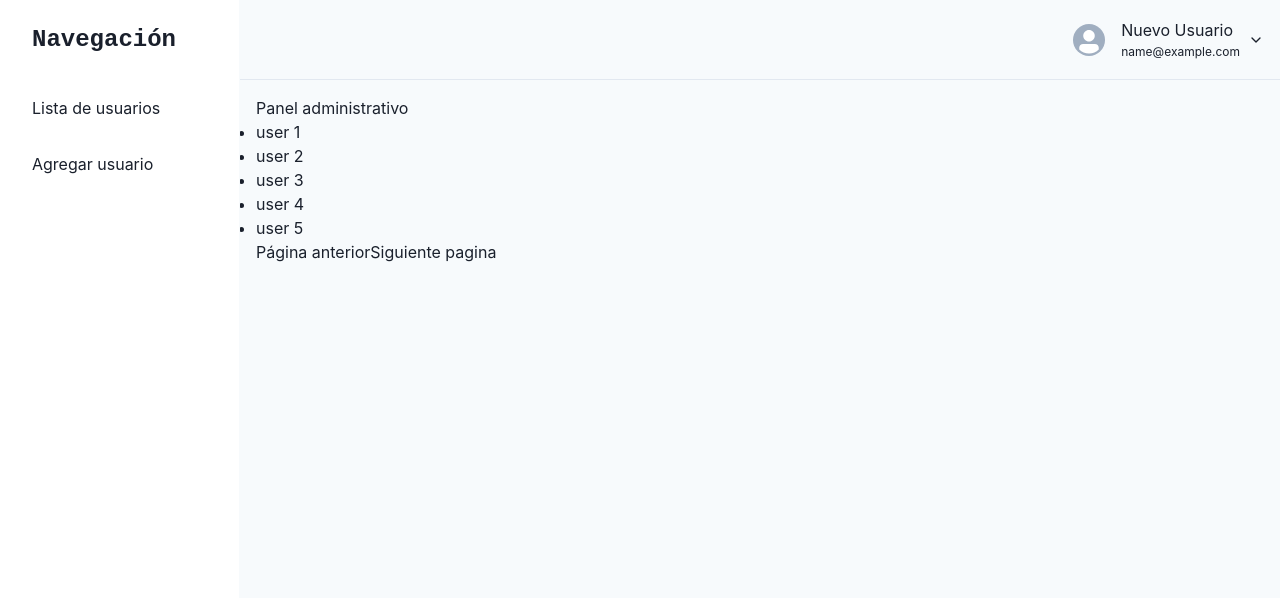
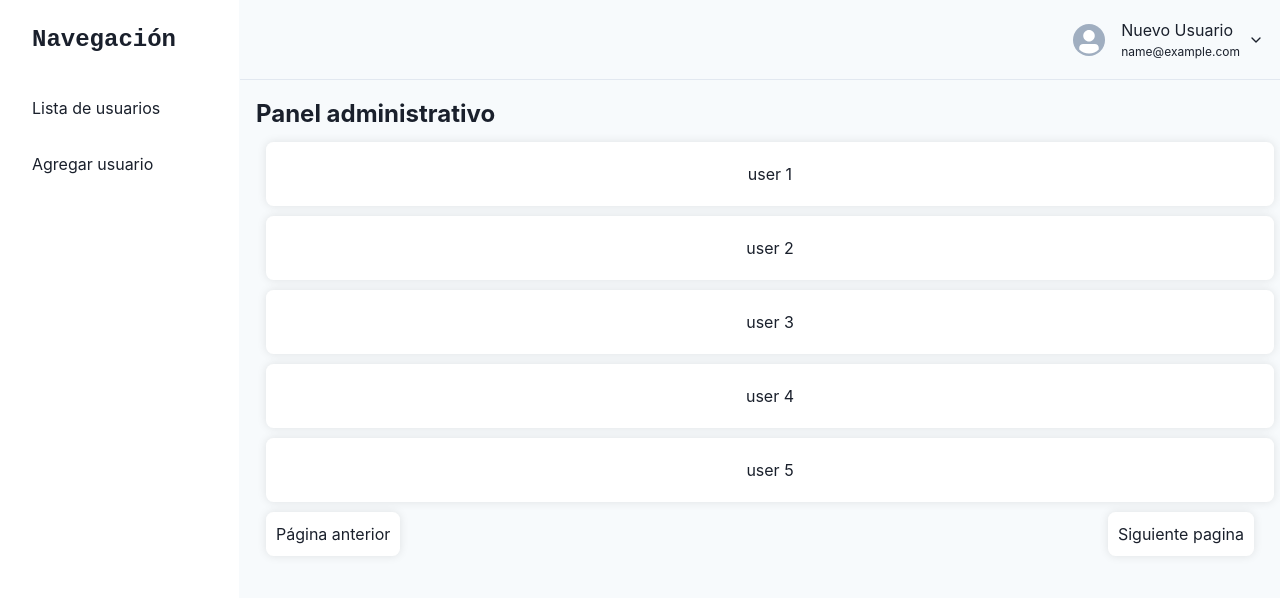
Before and after one commit to adonyssantos/unphu-frontend-test, a React (Vite) app: page /login in a window 1280 px wide. Both pictures are taken after typing "name@example.com", "Sample123" into the empty fields and a click on the button "Iniciar Sesión". Shown: the top 598 px of the page. Built offline with nearby package versions, Linux system fonts and the light colour scheme.

Commit message:
Add sass styles

```diff
--- a/package.json
+++ b/package.json
@@ -28,6 +28,7 @@
     "@types/redux-thunk": "2.1.0",
     "@vitejs/plugin-react": "1.3.0",
     "redux-devtools-extension": "2.13.9",
+    "sass": "1.52.2",
     "typescript": "4.6.3",
     "vite": "2.9.9"
   }
--- a/src/components/AuthContainer.tsx
+++ b/src/components/AuthContainer.tsx
@@ -9,7 +9,7 @@ interface AuthContainerProps {
 export default function AuthContainer({ title, children }: AuthContainerProps) {
   return (
     <Flex bg='gray.100' align='center' justify='center' h='100vh'>
-      <Box bg='white' p={6} rounded='md'>
+      <Box bg='white' p={6} rounded='md' className='container'>
         <Heading fontSize='xl' fontWeight={600} textAlign='center'>
           {title}
         </Heading>
--- a/src/main.tsx
+++ b/src/main.tsx
@@ -3,6 +3,7 @@ import ReactDOM from 'react-dom/client';
 import { BrowserRouter } from 'react-router-dom';
 import { ChakraProvider } from '@chakra-ui/react';
 import App from './App';
+import './styles/main.scss';
 
 ReactDOM.createRoot(document.getElementById('root')!).render(
   <React.StrictMode>
--- a/src/pages/Dashboard/Dashboard.tsx
+++ b/src/pages/Dashboard/Dashboard.tsx
@@ -22,17 +22,19 @@ export default function Dashboard() {
   return (
     <PrivateRoute>
       <Layout>
-        {/* Header */}
-        <h1>Panel administrativo</h1>
-        {/* User list */}
+        <h1 className='title'>Panel administrativo</h1>
         <ul>
           {users.map((user: any) => (
-            <li key={user}>{user}</li>
+            <li className='card' key={user}>
+              {user}
+            </li>
           ))}
         </ul>
         {/* Pagination */}
-        <button onClick={() => pageNumber > 0 && setPageNumber(pageNumber - 1)}>Página anterior</button>
-        <button onClick={() => maxPageNumber > pageNumber && setPageNumber(pageNumber + 1)}>Siguiente pagina</button>
+        <section className='pagination-container'>
+          <button onClick={() => pageNumber > 0 && setPageNumber(pageNumber - 1)}>Página anterior</button>
+          <button onClick={() => maxPageNumber > pageNumber && setPageNumber(pageNumber + 1)}>Siguiente pagina</button>
+        </section>
       </Layout>
     </PrivateRoute>
   );
--- /dev/null
+++ b/src/styles/main.scss
@@ -0,0 +1,75 @@
+// Vars
+$white-color: #fff;
+$black-color: #000;
+$border-radius: 7.5px;
+
+// Mixins
+@mixin decoration-shadow() {
+  box-shadow: 0px 0px 10px rgba(0, 0, 0, 0.1);
+  cursor: pointer;
+  transition: all 0.3s ease-in-out;
+
+  &:hover {
+    box-shadow: 0px 0px 10px rgba(0, 0, 0, 0.2);
+  }
+
+  &:active {
+    box-shadow: 0px 0px 10px rgba(0, 0, 0, 0.3);
+  }
+}
+
+@mixin boarder-radius() {
+  border-radius: $border-radius;
+}
+
+@mixin white-bg() {
+  background-color: $white-color;
+}
+
+// Styles
+.title {
+  font-size: 1.5em;
+  font-weight: bold;
+}
+
+.container {
+  @include boarder-radius();
+  @include white-bg();
+
+  padding: 1em;
+  margin: 1em;
+  box-shadow: 0px 0px 10px rgba(0, 0, 0, 0.1);
+}
+
+.card {
+  @include decoration-shadow();
+  @include boarder-radius();
+  @include white-bg();
+
+  align-items: center;
+  display: flex;
+  flex-direction: column;
+  height: 100%;
+  justify-content: center;
+  margin: 10px;
+  padding: 20px;
+  width: 100%;
+}
+
+.pagination-container {
+  align-items: center;
+  display: flex;
+  height: 100%;
+  justify-content: space-between;
+  width: 100%;
+
+  & button {
+    @include decoration-shadow();
+    @include boarder-radius();
+    @include white-bg();
+
+    border: none;
+    margin: 0 10px;
+    padding: 10px;
+  }
+}
```
Also changed, not shown: 1 other file (tests, documents, lock files or other folders).
